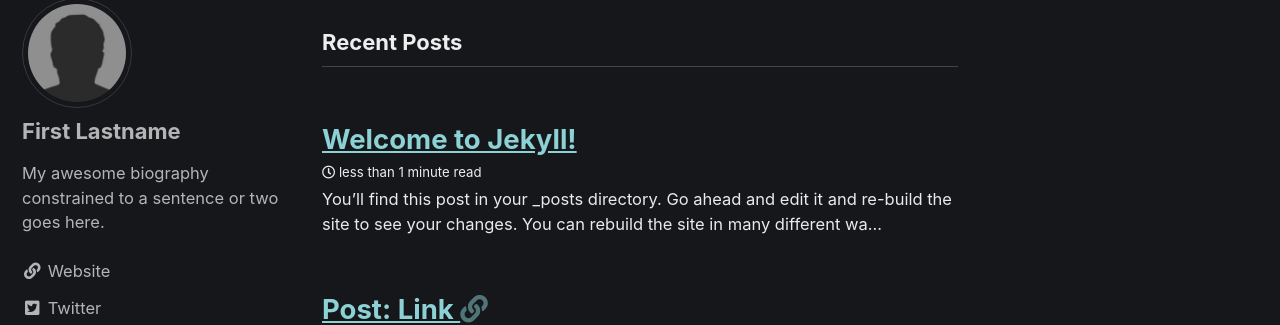
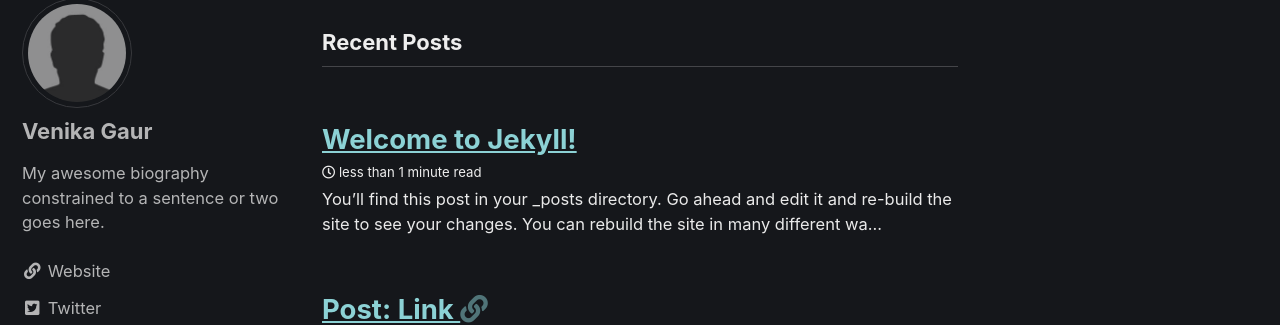
Before and after one commit to Venika/blog, a Jekyll site: the page built from index.html, in a window 1280 px wide. Shown: the part 113-438 px from the top of the page. Built offline with Jekyll 4.4.1, drawn with Linux system fonts in a browser that asks for light colours; cached includes are drawn as plain includes; the list of posts is cut into pages by our own code.

```diff
--- a/_config.yml
+++ b/_config.yml
@@ -16,9 +16,7 @@
 title: Venika's Blog
 email:
 description: >- # this means to ignore newlines until "baseurl:"
-  Write an awesome description for your new site here. You can edit this
-  line in _config.yml. It will appear in your document head meta (for
-  Google search results) and in your feed.xml site description.
+  This is a blog by Venika Gaur.
 twitter_username: username
 github_username: username
 minimal_mistakes_skin: dark
@@ -53,12 +51,12 @@
   - jekyll-paginate
   - jekyll-sitemap
   - jekyll-gist
-  # - jekyll-feed
+  - jekyll-feed
   - jemoji
   - jekyll-include-cache
 
 author:
-  name   : "First Lastname"
+  name   : "Venika Gaur"
   avatar : "/assets/images/bio-photo.jpg"
   bio    : "My awesome biography constrained to a sentence or two goes here."
   links:
```
